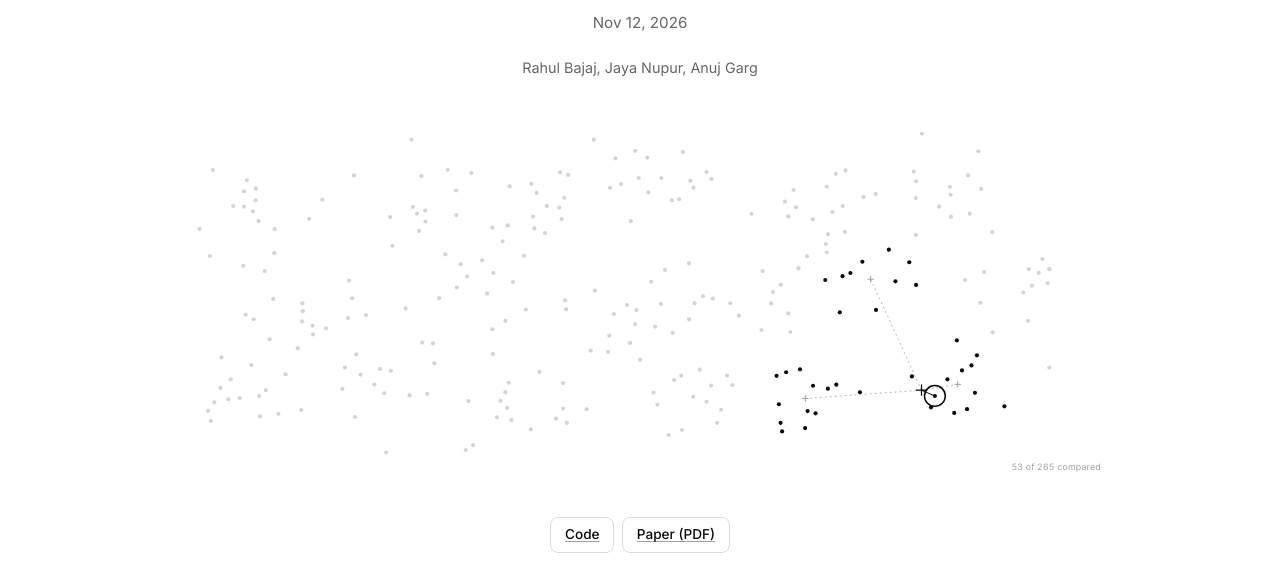
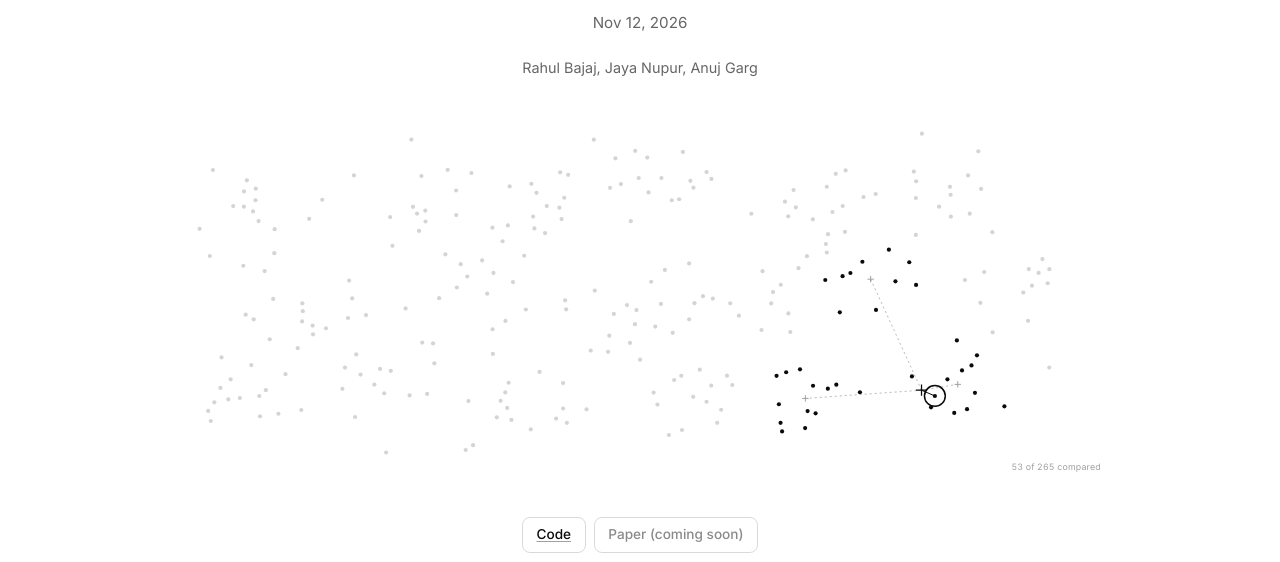
Before and after one commit to owlgebra-ai/owlgebra-ai.github.io, a plain HTML site: page blog/o-means/index.html in a window 1280 px wide. Shown: the part 238-800 px from the top of the page. Drawn offline with Linux system fonts and the light colour scheme.

Commit message:
o-means post: mark the paper as coming soon

```diff
--- a/blog/o-means/index.html
+++ b/blog/o-means/index.html
@@ -55,7 +55,7 @@
 
     <nav class="post__links post__links--lead" aria-label="Post resources">
       <a href="https://github.com/owlgebra-ai/faiss/tree/main/contrib/o_means">Code</a>
-      <a href="o-means.pdf">Paper (PDF)</a>
+      <span class="is-soon" aria-disabled="true">Paper (coming soon)</span>
     </nav>
 
     <p>o-means is a GPU k-means algorithm for large <i>k</i>: millions of vectors clustered into tens of thousands of centroids, the job that builds an IVF index or a vector-quantisation codebook. o-means reaches the clustering error of <a href="https://arxiv.org/abs/2611.09501">e-means</a> in 22% of e-means’ time. It reaches the error of 25 Lloyd iterations more than 100 times sooner than Flash-KMeans or faiss GPU.</p>
@@ -290,14 +290,14 @@ distances, nearest = om.assign(x)    # exact search</code></pre>
 
 <pre><code>python benchs/o_means/bench_o_means.py --nepochs 1 2 3</code></pre>
 
-    <p>The <a href="https://owlgebra.ai/blog/o-means/o-means.pdf">paper</a> has the full method and the evaluation protocol.</p>
+    <p>The paper, with the full method and the evaluation protocol, is coming soon.</p>
 
     <div class="section-label" aria-hidden="true">07</div>
     <h2 id="references">References</h2>
 
     <ul class="list">
       <li><b>e-means:</b> paper, <a href="https://arxiv.org/abs/2611.09501">arXiv:2611.09501</a>; post, <a href="https://e-means.github.io/">e-means.github.io</a>; code, faiss <code>contrib/e_means</code>.</li>
-      <li><b>o-means:</b> code, <a href="https://github.com/owlgebra-ai/faiss/tree/main/contrib/o_means">faiss fork <code>contrib/o_means</code></a>; <a href="https://owlgebra.ai/blog/o-means/o-means.pdf">paper</a>.</li>
+      <li><b>o-means:</b> code, <a href="https://github.com/owlgebra-ai/faiss/tree/main/contrib/o_means">faiss fork <code>contrib/o_means</code></a>; paper coming soon.</li>
       <li><b>Flash-KMeans 0.3.1</b>, the GPU Lloyd reference.</li>
       <li><b>faiss</b>, whose GPU k-means is the second Lloyd baseline.</li>
       <li><b>Approximate k-means:</b> Philbin et al., “Object retrieval with large vocabularies and fast spatial matching”, CVPR 2007, <a href="https://doi.org/10.1109/CVPR.2007.383172">doi:10.1109/CVPR.2007.383172</a>.</li>
--- a/css/post.css
+++ b/css/post.css
@@ -81,6 +81,16 @@
 }
 .post a:not(.btn):hover { text-decoration-color: var(--black); }
 .post__links a, .post__links a:hover { text-decoration: none; }
+.post__links .is-soon {
+  font-size: 0.85rem;
+  font-weight: 500;
+  padding: 0.35rem 0.85rem;
+  border: 1px solid var(--border-strong);
+  border-radius: var(--radius-sm);
+  color: #8a8a8a;  /* muted, still 3:1 on white */
+  cursor: default;
+  white-space: nowrap;
+}
 .post h2 {
   font-size: clamp(1.5rem, 2.6vw, 1.875rem);
   font-weight: 700;
```
